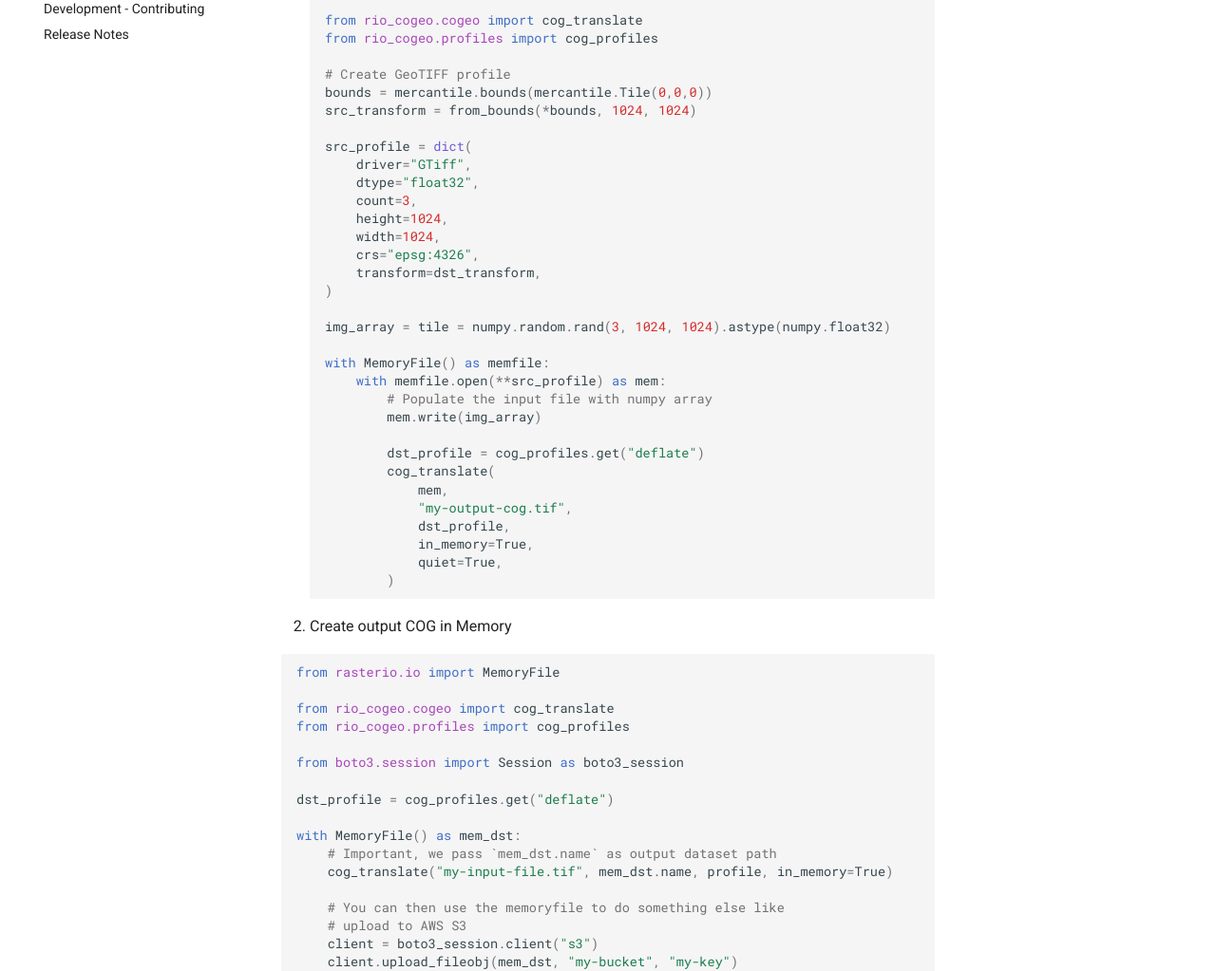
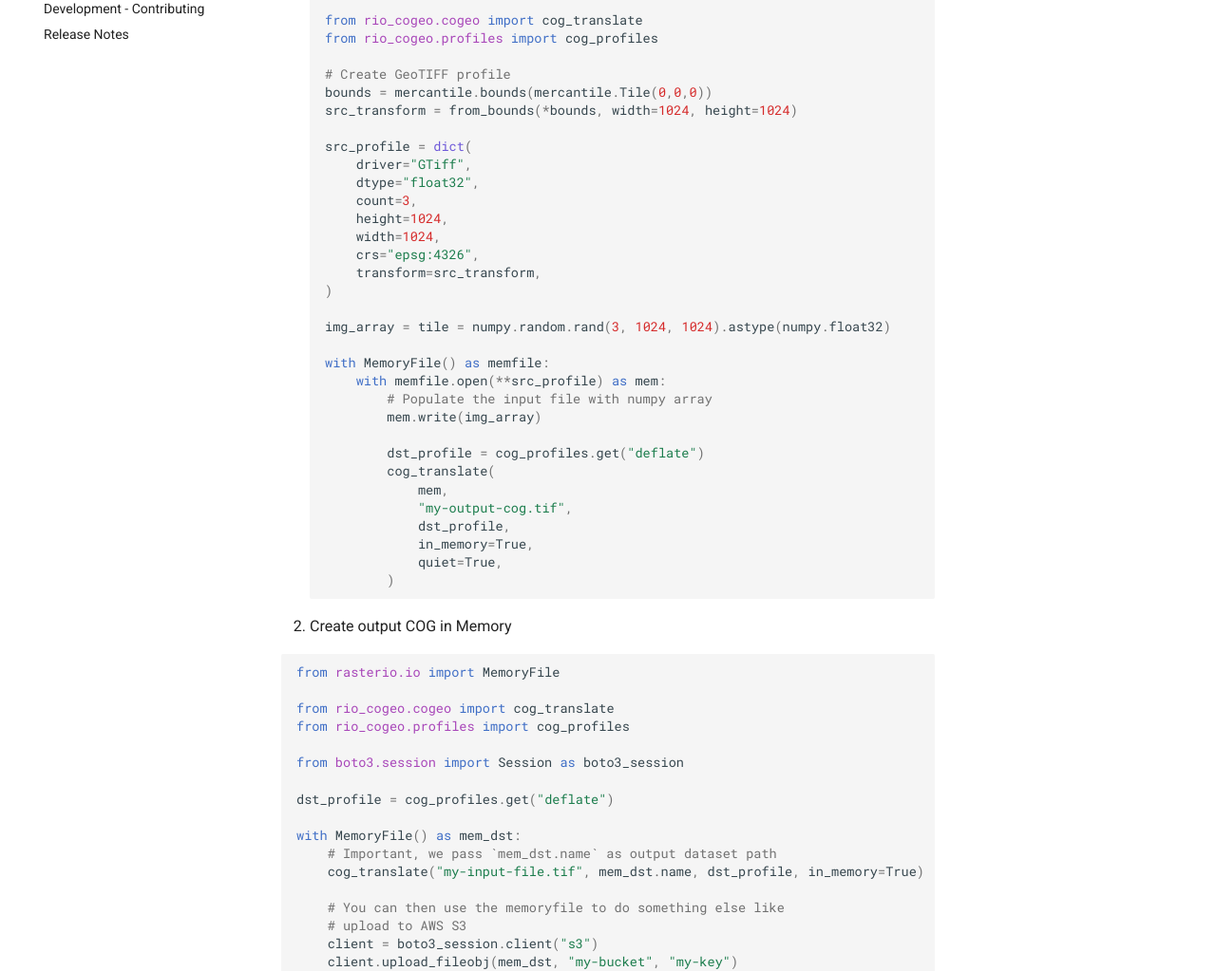
Before and after one commit to cogeotiff/rio-cogeo, an MkDocs documentation site: the page built from docs/API.md, in a window 1280 px wide and 1400 px high, scrolled down 857 px. Shown: the part 279-1302 px from the top of the window at 95% size. Built offline with MkDocs 1.6.1 and Material for MkDocs 9.7.7, drawn with Linux system fonts in a browser that asks for light colours; comment, search, counter and statistics services are not loaded.

```diff
--- a/docs/API.md
+++ b/docs/API.md
@@ -51,7 +51,7 @@ from rio_cogeo.profiles import cog_profiles
 
 # Create GeoTIFF profile
 bounds = mercantile.bounds(mercantile.Tile(0,0,0))
-src_transform = from_bounds(*bounds, 1024, 1024)
+src_transform = from_bounds(*bounds, width=1024, height=1024)
 
 src_profile = dict(
     driver="GTiff",
@@ -60,7 +60,7 @@ src_profile = dict(
     height=1024,
     width=1024,
     crs="epsg:4326",
-    transform=dst_transform,
+    transform=src_transform,
 )
 
 img_array = tile = numpy.random.rand(3, 1024, 1024).astype(numpy.float32)
```
Also changed, not shown: other parts of docs/API.md (+1 -1 lines).
